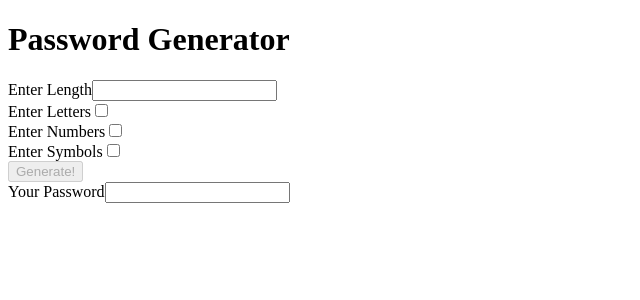
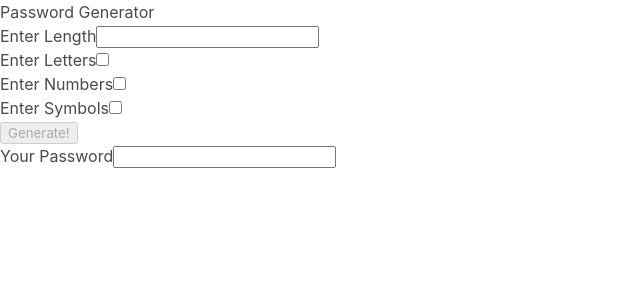
Before and after one commit to jtmunoz/udemy, an Angular app: page / in a window 1280 px wide. Shown: the top 300 px of the page, without its empty margins (0-640 px from the left). Built offline with nearby package versions, Linux system fonts and the light colour scheme.

Commit message:
adds bulma css

```diff
--- a/src/styles.css
+++ b/src/styles.css
@@ -1 +1,2 @@
 /* You can add global styles to this file, and also import other style files */
+@import 'bulma/css/bulma.css';
```
Also changed, not shown: package.json (+6 -5 lines), 1 other file (tests, documents, lock files or other folders).
